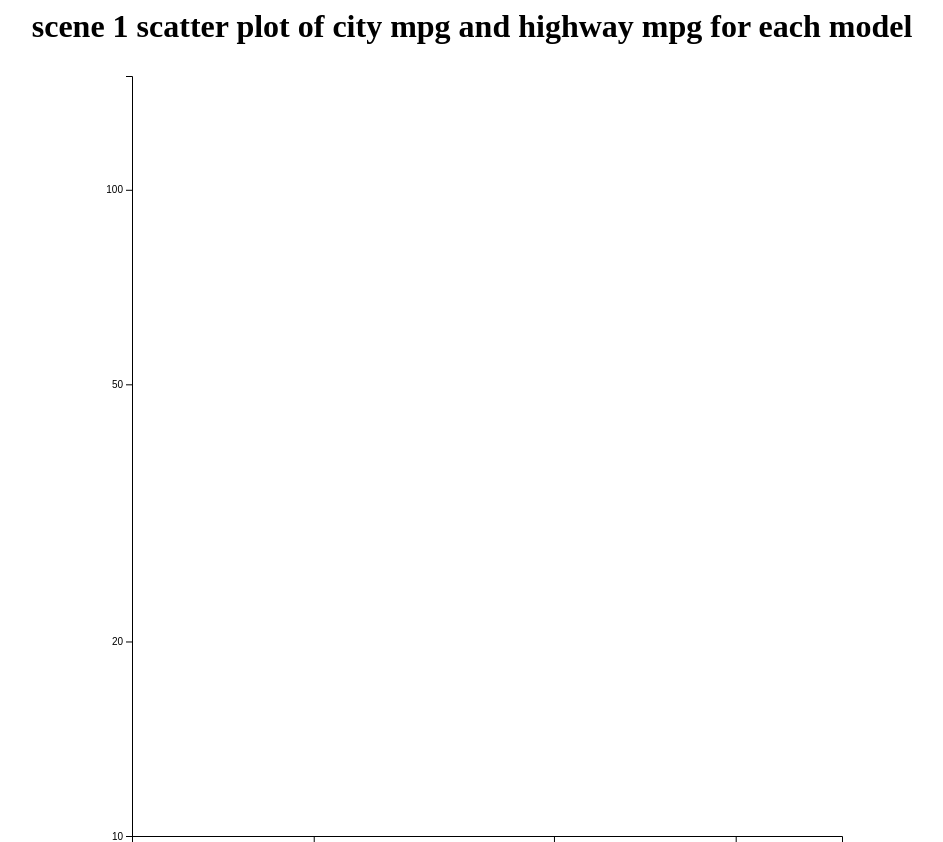
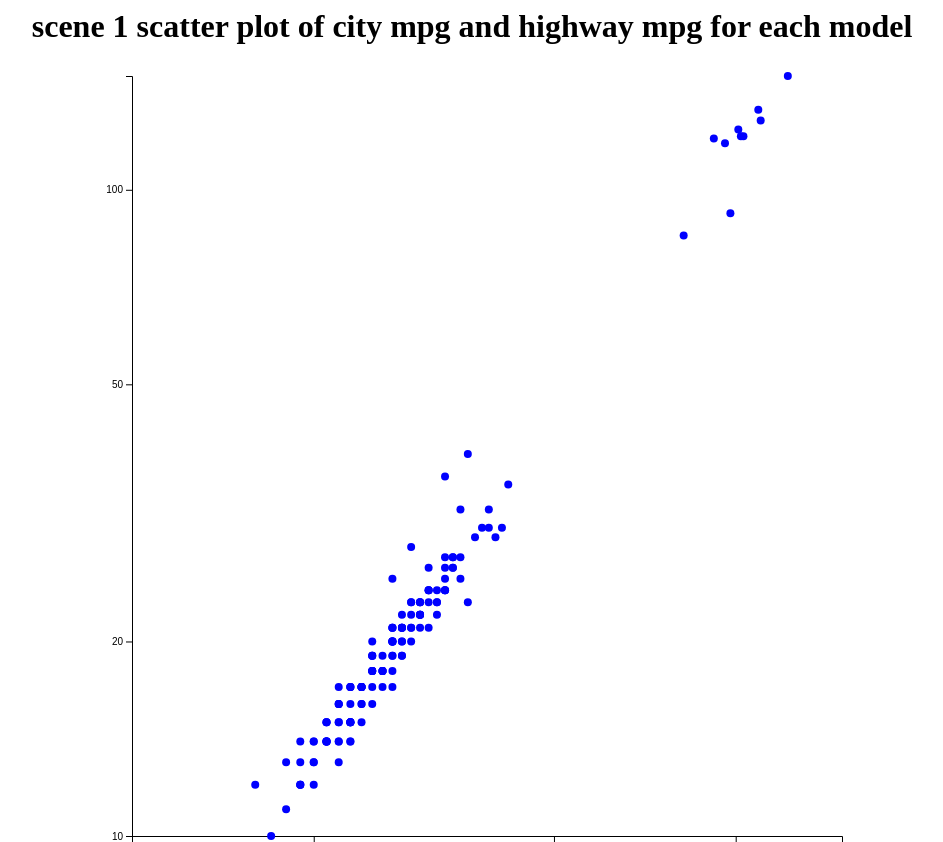
Before and after one commit to zy55-zpy/CS416_narrative, a plain HTML site: page index.html in a window 1280 px wide. Shown: the top 842 px of the page, without its empty margins (168-1111 px from the left). Drawn offline with nearby package versions, Linux system fonts and the light colour scheme; no server answers.

Commit message:
Update index.html try read local csv

```diff
--- a/index.html
+++ b/index.html
@@ -79,8 +79,8 @@ function update_scene1(){
     .append("g")
       .attr("transform",
             "translate(" + margin.left + "," + margin.top + ")");
-  d3.csv("https://flunky.github.io/cars2017.csv", function(data) {
-
+  d3.csv("cars2017.csv", function(data) {
+// https://flunky.github.io/cars2017.csv
     var tooltip_1 = d3.select("#scene1")
     .append("div")
     .style("opacity", 0)
```
